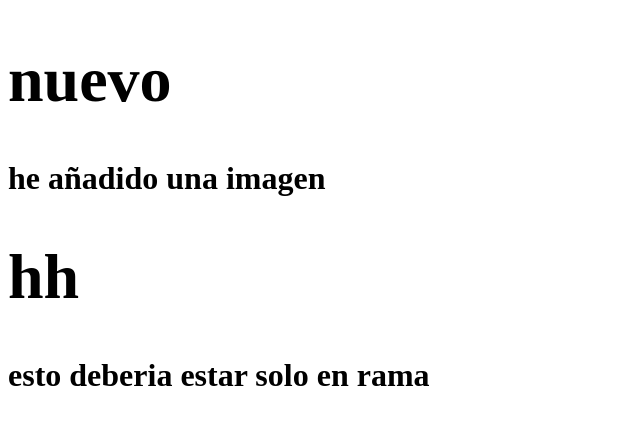
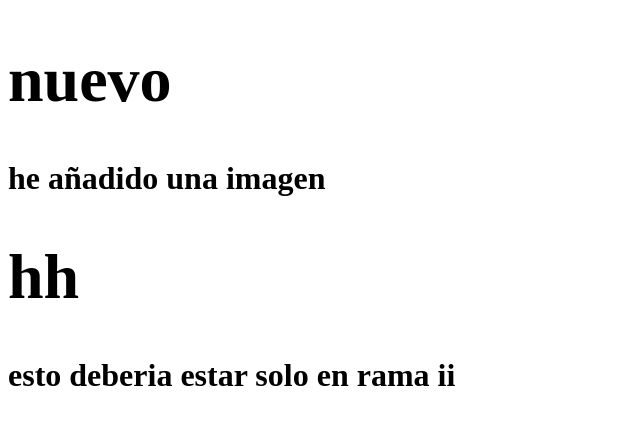
Before and after one commit to globalmkd/scripts-JAVASCRIPT, a plain HTML site: page SCRIPTS/index.html in a window 1280 px wide. Shown: the full height of the page, 0-640 px from the left. Drawn offline with Linux system fonts and the light colour scheme.

Commit message:
añadido ii

```diff
--- a/SCRIPTS/index.html
+++ b/SCRIPTS/index.html
@@ -19,6 +19,7 @@
     <h1>hh</h1>
 
     esto deberia estar solo en rama
+    ii
 
 
     <script src="ciclos2.js"></script>
```
